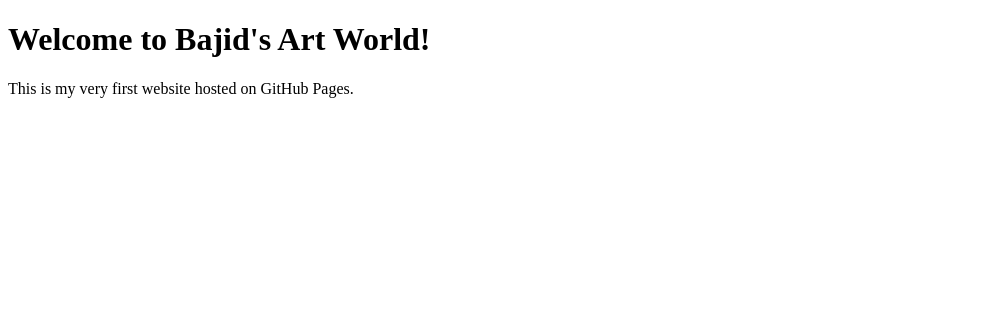
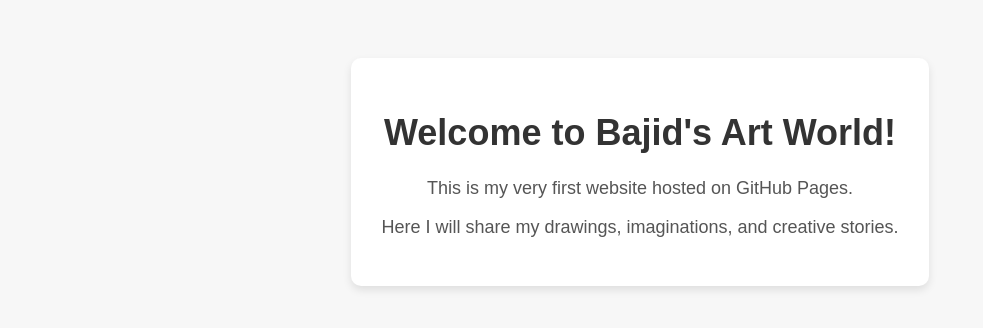
Before and after one commit to bayzid1234588/bajids-art-world, a plain HTML site: page index.html in a window 1280 px wide. Shown: the whole page, without its empty margins (0-983 px from the left). Drawn offline with Linux system fonts and the light colour scheme.

Commit message:
Update index.html

```diff
--- a/index.html
+++ b/index.html
@@ -1,10 +1,41 @@
 <!DOCTYPE html>
-<html>
+<html lang="en">
 <head>
+  <meta charset="UTF-8">
+  <meta name="viewport" content="width=device-width, initial-scale=1.0">
   <title>Bajid's Art World</title>
+  <style>
+    body {
+      font-family: Arial, sans-serif;
+      background-color: #f7f7f7;
+      text-align: center;
+      padding: 50px;
+    }
+
+    h1 {
+      color: #333;
+      font-size: 36px;
+    }
+
+    p {
+      font-size: 18px;
+      color: #555;
+    }
+
+    .box {
+      background-color: white;
+      padding: 30px;
+      border-radius: 10px;
+      box-shadow: 0 4px 8px rgba(0, 0, 0, 0.1);
+      display: inline-block;
+    }
+  </style>
 </head>
 <body>
-  <h1>Welcome to Bajid's Art World!</h1>
-  <p>This is my very first website hosted on GitHub Pages.</p>
+  <div class="box">
+    <h1>Welcome to Bajid's Art World!</h1>
+    <p>This is my very first website hosted on GitHub Pages.</p>
+    <p>Here I will share my drawings, imaginations, and creative stories.</p>
+  </div>
 </body>
 </html>
```
